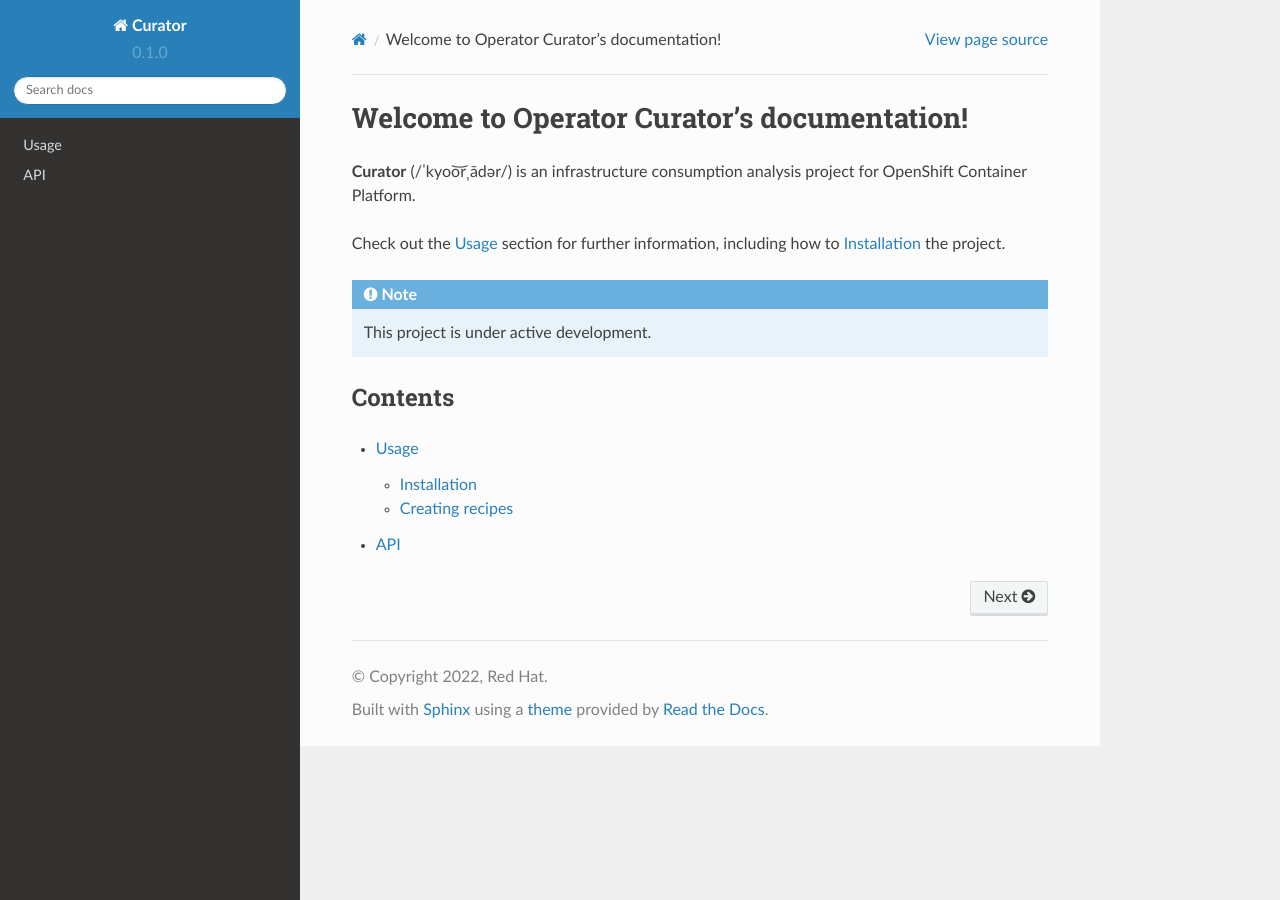
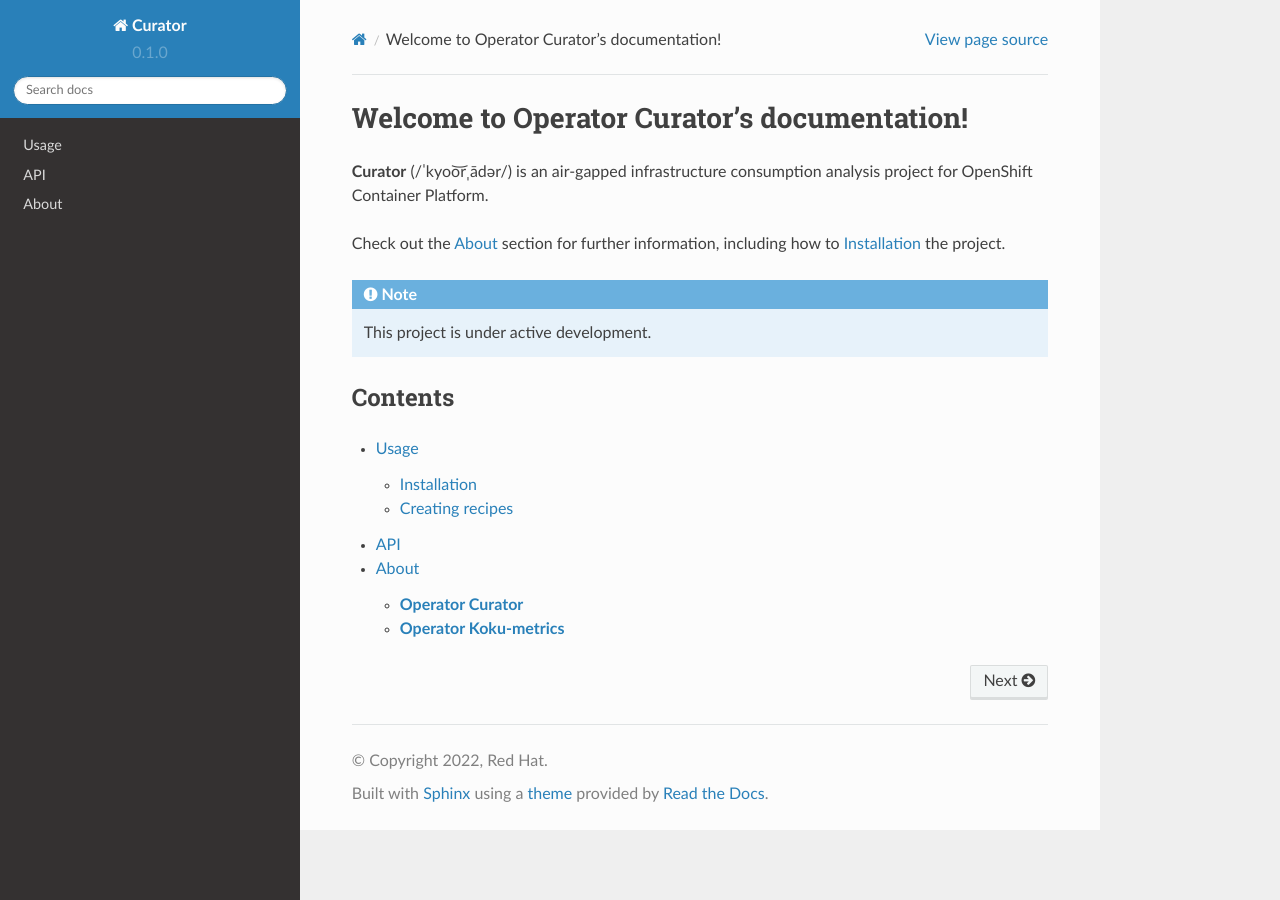
Before and after one commit to gagansk/curatorOperator, a Sphinx documentation site: the page built from docs/source/index.rst, in a window 1280 px wide. Built offline with Sphinx 7.4.7 and the Read the Docs theme 2.0.0, drawn with Linux system fonts in a browser that asks for light colours.

Commit message:
Added About section

```diff
--- a/docs/source/index.rst
+++ b/docs/source/index.rst
@@ -1,9 +1,9 @@
 Welcome to Operator Curator's documentation!
 ============================================
 
-**Curator** (/ˈkyo͝orˌādər/) is an infrastructure consumption analysis project for OpenShift Container Platform.
+**Curator** (/ˈkyo͝orˌādər/) is an air-gapped infrastructure consumption analysis project for OpenShift Container Platform.
 
-Check out the :doc:`usage` section for further information, including
+Check out the :doc:`about` section for further information, including
 how to :ref:`installation` the project.
 
 .. note::
@@ -17,3 +17,4 @@
 
    usage
    api
+   about
```
Also changed, not shown: docs/source/about.rst (added, +20 -0 lines).
